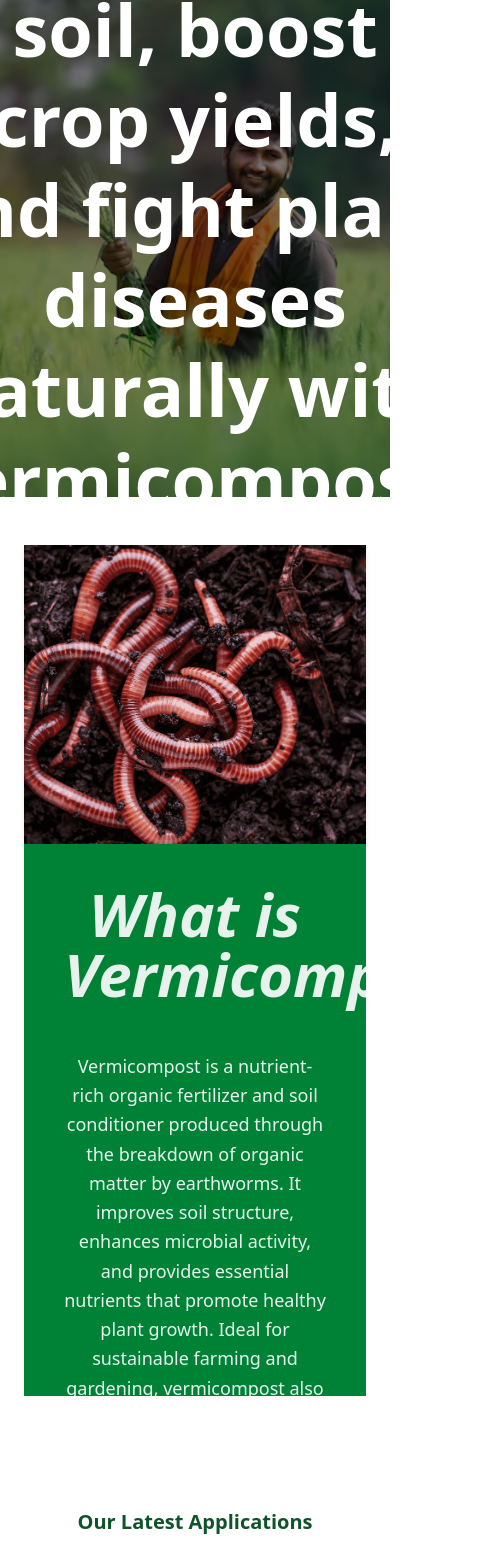
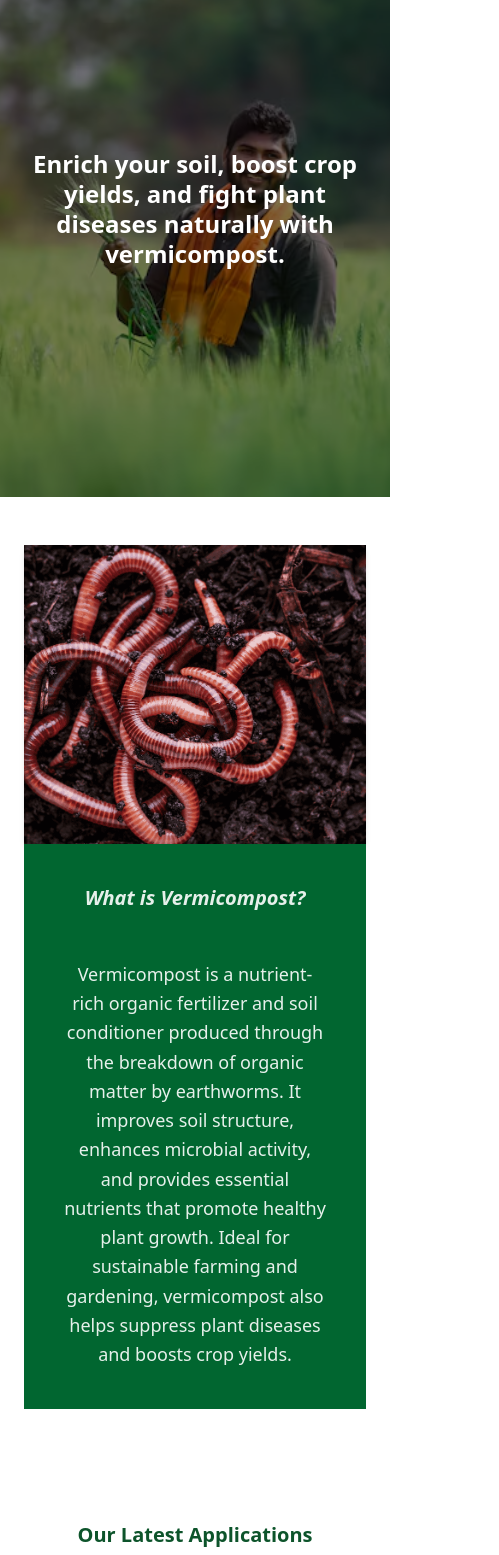
Before and after one commit to Aastha-Kalra/geo-green, a React (Vite) app in the folder frontend/: page / in a window 390 px wide. Shown: the part 1539-3094 px from the top of the page, 499 px wide, since content can reach past the window. Built offline with nearby package versions, Linux system fonts and the light colour scheme; no server answers.

Commit message:
updated responsive

```diff
--- a/frontend/src/App.css
+++ b/frontend/src/App.css
@@ -3,6 +3,7 @@
   margin: 0 auto;
   padding: 2rem;
   text-align: center;
+  overflow-x: hidden;
 }
 
 .logo {
--- a/frontend/src/pages/Home.jsx
+++ b/frontend/src/pages/Home.jsx
@@ -143,7 +143,7 @@ const Home = () => {
 
         <div className="max-w-7xl mx-auto px-4 sm:px-6 lg:px-8 relative z-10">
 
-          <h2 className="text-7xl font-semibold mb-4 text-center leading-tight">
+          <h2 className=" text-2xl lg:text-7xl font-semibold mb-4 text-center leading-tight">
             Enrich your soil, boost crop yields, and fight plant diseases naturally with vermicompost.      </h2>
 
         </div>
@@ -162,8 +162,8 @@ const Home = () => {
         </div>
 
         {/* Right Side - Text Content */}
-        <div className="md:w-1/2 w-full bg-green-700  h-138 text-white text-center p-10">
-          <h2 className="text-6xl font-semibold mb-4 opacity-90 italic">What is Vermicompost?</h2>
+        <div className="md:w-1/2 w-full bg-green-800 md:h-138 h-auto text-white text-center p-10">
+          <h2 className="lg:text-6xl text-xl font-semibold mb-4 opacity-90 italic">What is Vermicompost?</h2>
           <p className="text-lg leading-relaxed opacity-90 mt-12">
             Vermicompost is a nutrient-rich organic fertilizer and soil conditioner
             produced through the breakdown of organic matter by earthworms. It improves
@@ -180,7 +180,7 @@ const Home = () => {
           <div className="text-center mb-12 text-green-900">
             <h3 className="text-xl font-semibold mb-4">
               Our Latest Applications</h3>
-            <h1 className="text-5xl font-bold mb-4 italic">Recently Added Products</h1>
+            <h1 className="lg:text-5xl text-2xl font-bold mb-4 italic">Recently Added Products</h1>
             <p className="text-gray-600 max-w-2xl mx-auto">
               Discover our most popular and highly-rated agricultural products
               that farmers trust for their crops.
```
